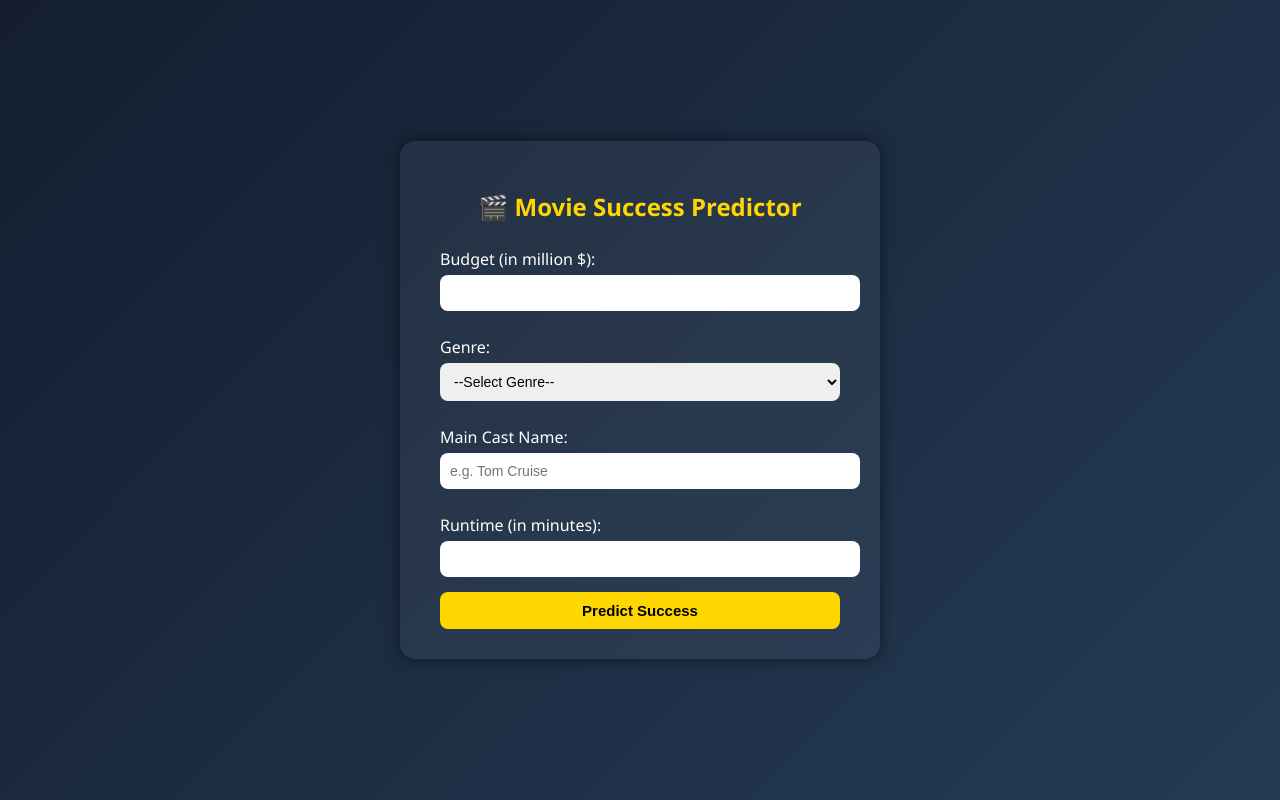
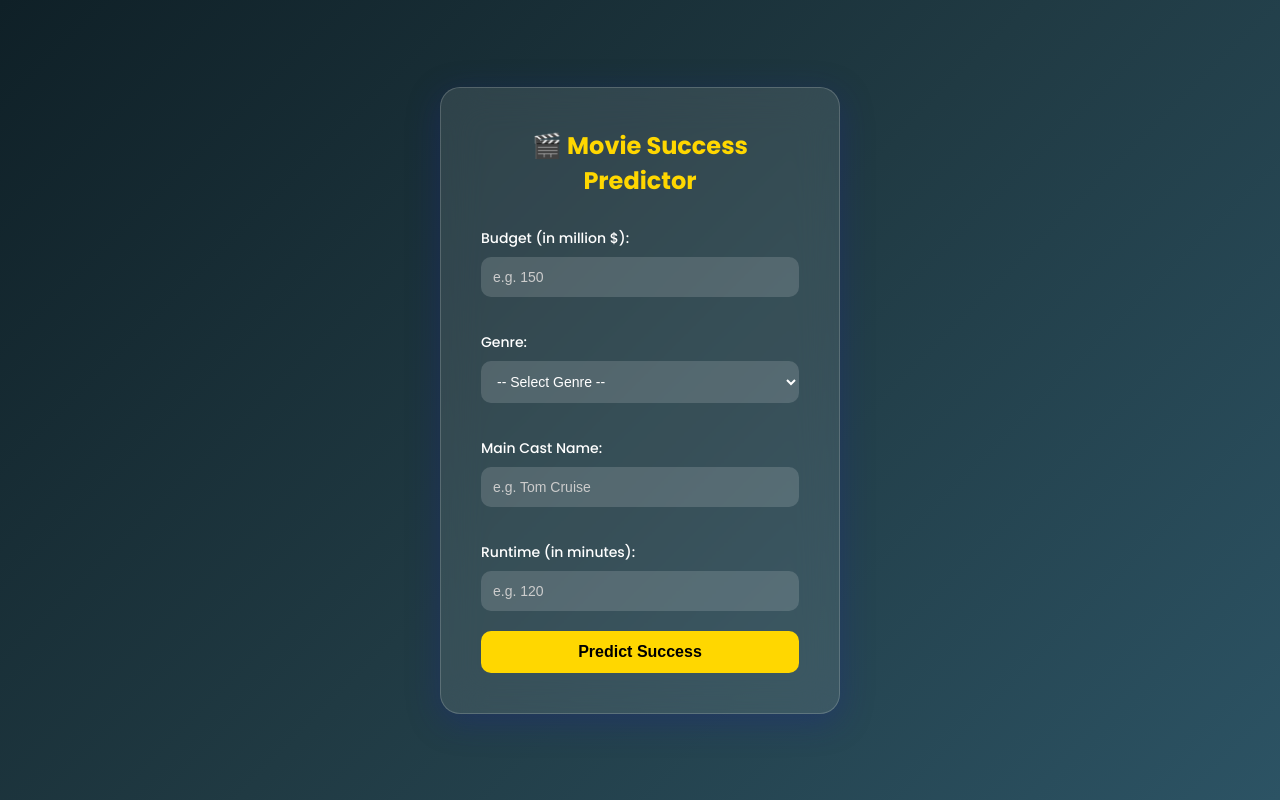
Before and after one commit to Ojaswa-Pandey/movie-success-app, a Flask app: page / in a window 1280 px wide. Run offline with Flask 3, Linux system fonts and the light colour scheme; parts of the project's set-up code (start-up, migrations or seed data) failed here and were passed over.

Commit message:
Update index.html

```diff
--- a/templates/index.html
+++ b/templates/index.html
@@ -1,55 +1,92 @@
 <!DOCTYPE html>
-<html>
+<html lang="en">
 <head>
+    <meta charset="UTF-8">
     <title>Movie Success Predictor</title>
+    <link href="https://fonts.googleapis.com/css2?family=Poppins:wght@300;500;700&display=swap" rel="stylesheet">
     <style>
+        * {
+            box-sizing: border-box;
+            margin: 0;
+            padding: 0;
+        }
+
         body {
-            font-family: 'Segoe UI', sans-serif;
-            background: linear-gradient(135deg, #141E30, #243B55);
-            color: #fff;
+            font-family: 'Poppins', sans-serif;
+            background: linear-gradient(135deg, #0f2027, #203a43, #2c5364);
+            height: 100vh;
             display: flex;
             justify-content: center;
             align-items: center;
-            height: 100vh;
-            margin: 0;
+            color: #fff;
         }
+
         .container {
-            background-color: rgba(255, 255, 255, 0.05);
-            border-radius: 15px;
-            padding: 30px 40px;
-            box-shadow: 0 0 15px rgba(0,0,0,0.5);
+            backdrop-filter: blur(20px);
+            background: rgba(255, 255, 255, 0.1);
+            padding: 40px;
+            border-radius: 20px;
+            box-shadow: 0 8px 32px 0 rgba( 31, 38, 135, 0.37 );
+            border: 1px solid rgba(255, 255, 255, 0.18);
             width: 400px;
+            animation: fadeIn 1.2s ease-in-out;
         }
+
+        @keyframes fadeIn {
+            from {opacity: 0; transform: translateY(-20px);}
+            to {opacity: 1; transform: translateY(0);}
+        }
+
         h2 {
             text-align: center;
-            margin-bottom: 25px;
+            margin-bottom: 30px;
+            font-size: 24px;
             color: #FFD700;
         }
+
         label {
+            margin-top: 15px;
             display: block;
-            margin: 10px 0 5px;
+            font-weight: 500;
+            font-size: 14px;
         }
+
         input, select {
             width: 100%;
-            padding: 10px;
-            border-radius: 8px;
+            padding: 12px;
+            margin-top: 8px;
+            margin-bottom: 20px;
             border: none;
-            margin-bottom: 15px;
+            border-radius: 10px;
+            background: rgba(255, 255, 255, 0.15);
+            color: #fff;
             font-size: 14px;
+            outline: none;
         }
+
+        input::placeholder {
+            color: #ccc;
+        }
+
         button {
+            width: 100%;
+            padding: 12px;
             background-color: #FFD700;
+            border: none;
+            border-radius: 10px;
             color: #000;
-            border: none;
-            padding: 10px 15px;
-            border-radius: 8px;
+            font-size: 16px;
+            font-weight: bold;
+            transition: background 0.3s ease;
             cursor: pointer;
-            width: 100%;
-            font-weight: bold;
-            font-size: 15px;
         }
+
         button:hover {
-            background-color: #FFC300;
+            background-color: #ffc800;
+        }
+
+        select option {
+            color: #000;
         }
     </style>
 </head>
@@ -58,11 +95,11 @@
         <h2>🎬 Movie Success Predictor</h2>
         <form action="/predict" method="post">
             <label>Budget (in million $):</label>
-            <input type="number" name="budget" step="0.1" required>
+            <input type="number" name="budget" step="0.1" placeholder="e.g. 150" required>
 
             <label>Genre:</label>
             <select name="genre" required>
-                <option value="">--Select Genre--</option>
+                <option value="">-- Select Genre --</option>
                 <option value="Action">Action</option>
                 <option value="Comedy">Comedy</option>
                 <option value="Drama">Drama</option>
@@ -75,7 +112,7 @@
             <input type="text" name="cast_name" placeholder="e.g. Tom Cruise" required>
 
             <label>Runtime (in minutes):</label>
-            <input type="number" name="runtime" required>
+            <input type="number" name="runtime" placeholder="e.g. 120" required>
 
             <button type="submit">Predict Success</button>
         </form>
```
